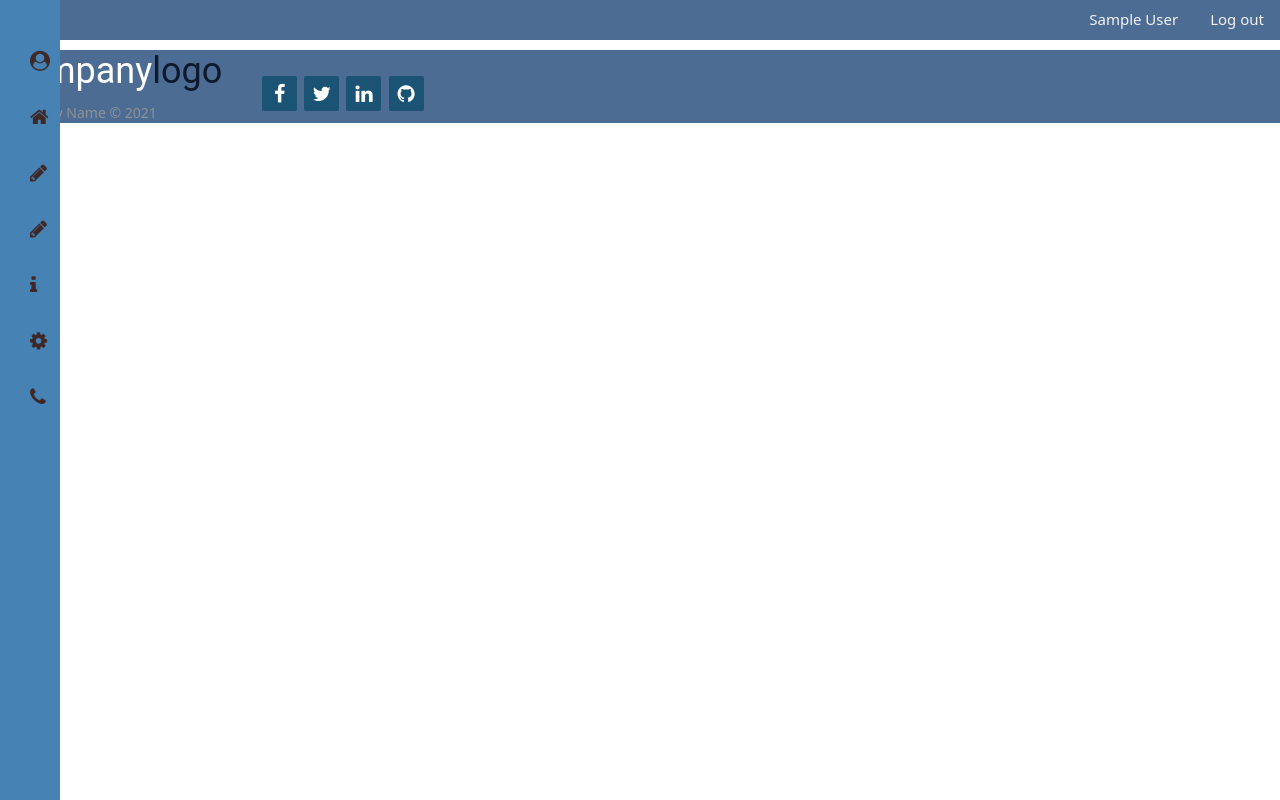
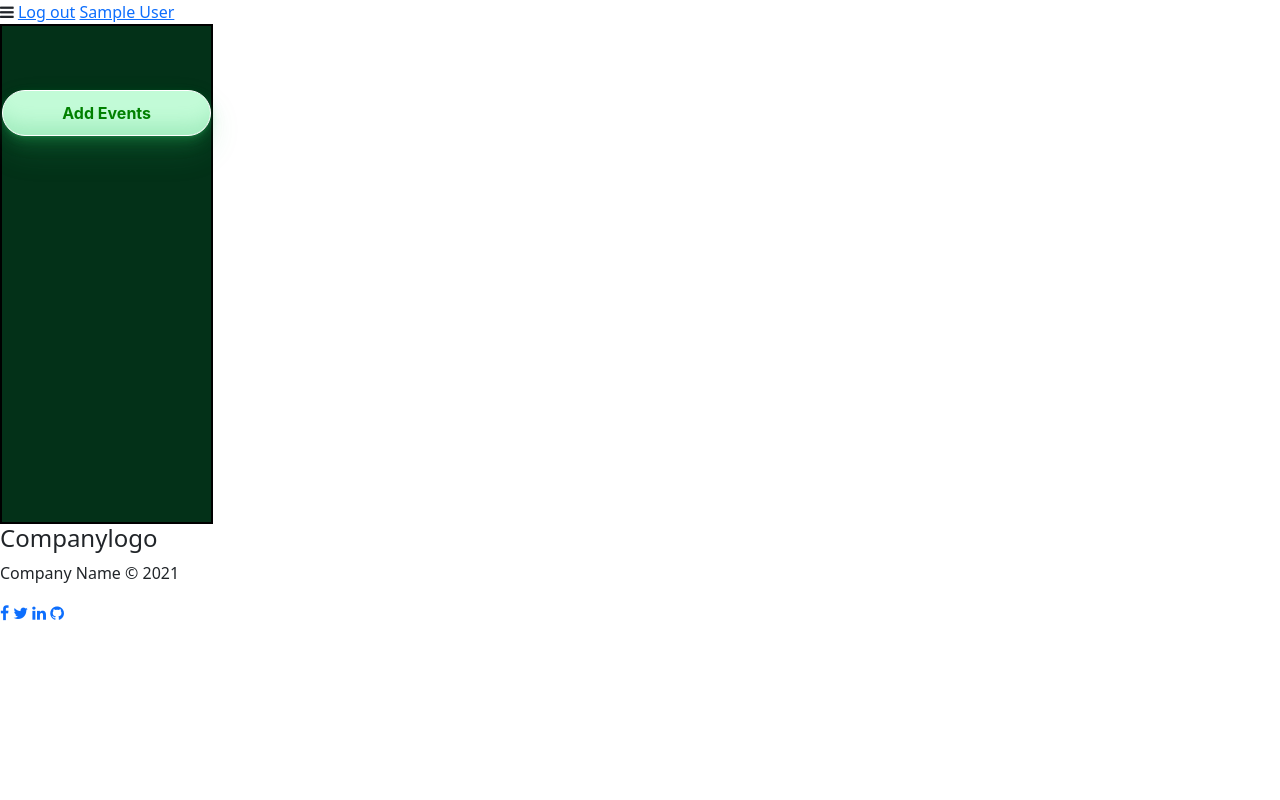
Before and after one commit to SAKSHI-GOYAL321/Social-Learning-, a PHP site: page /clubPage.php in a window 1280 px wide. Run offline with PHP 8.4, Linux system fonts and the light colour scheme; the visitor is signed in with stand-in values (Sample User, id 1); some libraries are stand-ins or nearby versions.

Commit message:
by aditi

```diff
--- a/clubPage.php
+++ b/clubPage.php
@@ -11,9 +11,10 @@
     <title>Dashboard</title>
     <link rel="stylesheet" href="css/bootstrap.min.css">
     <link rel="stylesheet" href="css/normalize.min.css">
-    <link rel="stylesheet" href="css/dashboard.css">
+
+    <link rel="stylesheet" href="css/clubPage.css">
     <!-- <link rel="stylesheet" href="css/clubDash.css"> -->
-    <link rel="stylesheet" href="css/sidenav.css">
+
     <link rel="stylesheet" href="css/resource.css">
     <link rel="stylesheet" href="https://cdnjs.cloudflare.com/ajax/libs/font-awesome/4.7.0/css/font-awesome.min.css">
     <link href='https://unpkg.com/boxicons@2.0.9/css/boxicons.min.css' rel='stylesheet'>
@@ -30,29 +31,49 @@
             </div>
         </div>
     </section>
-
-    <section id="side-nav">
+    <section id="clubpage">
 
 
-                <div class="Ham paddoff">
-                <div class="sidenav">
-                        <a href="profile.php" style="text-align: center;" class="tooltip"><i  class="fa fa-user-circle "></i><span class="tooltiptext"> Profile </span></a>
-                        <a href="dashboard.php" style="text-align: center; " class="tooltip"><i class="fa fa-home"></i><span class="tooltiptext"> Dashboard <span></a>
-                        <a href="blog.php"style="text-align: center;" class="tooltip"><i class="fa fa-pencil"></i><span class="tooltiptext">Blog</span></a>
-                        <a href="resourse.php" style="text-align: center;" class="tooltip"><i class="fa fa-pencil"></i><span class="tooltiptext">Resourse</span></a>
-                        <a href="#" style="text-align: center;" class="tooltip"><i class="fa fa-info"></i> <span class="tooltiptext">About</span></a>
-                        <a href="#"style="text-align: center;" class="tooltip"><i class=" fa fa-cog"></i><span class="tooltiptext">Services</span></a>
-                        <a href="#"style="text-align: center;" class="tooltip"><i class="fa fa-phone"></i><span class="tooltiptext" >Contact</span></a>
-                  </div>
+
+        <div class="col-sm-12 paddoff">
+            <div class="contain">
+                <div class="col-sm-2 paddoff">
+                    <div class="events">
+
+                         <a class="button-33" id="contact">Add Events</a>
+
+
+                                                <div id="contactForm">
+
+                                                <h1>Keep in touch!</h1>
+                                                <small>I'll get back to you as quickly as possible</small>
+
+                                                <form action="#">
+                                                    <input placeholder="Name" type="text" required />
+                                                    <input placeholder="Email" type="email" required />
+                                                    <input placeholder="Subject" type="text" required />
+                                                    <textarea class="comment" placeholder="Comment"></textarea>
+                                                    <input class="formBtn" type="submit" />
+                                                    <input class="formBtn" type="reset" />
+                                                </form>
+                                                </div>
+
+
+                    </div>
+
+
+
                 </div>
-        <div class="col-sm-12">
-            <div class="contain">
-                <div class="col-sm -2"></div>
-                <div class="col-sm -8"></div>
-                <div class="col-sm -2"></div>
+                <div class="col-sm-8">
+
+                </div>
+                <div class="col-sm -2">
+
+                </div>
 
 
         </div>
+</section>
 
 
 
@@ -79,6 +100,28 @@
             sidenav.classList.toggle("active");
             console.log("check3");
         }
+    </script>
+
+    <script type="text/javascript">
+
+
+$(function() {
+
+  // contact form animations
+  $('#contact').click(function() {
+    $('#contactForm').fadeToggle();
+  })
+  $(document).mouseup(function (e) {
+    var container = $("#contactForm");
+
+    if (!container.is(e.target) // if the target of the click isn't the container...
+        && container.has(e.target).length === 0) // ... nor a descendant of the container
+    {
+        container.fadeOut();
+    }
+  });
+
+});
     </script>
 </body>
 <footer class="footer-distributed">
--- /dev/null
+++ b/css/clubPage.css
@@ -0,0 +1,109 @@
+.events{
+    border: 2px solid black;
+    height:500px;
+    width:100%;
+    background-color: rgb(3, 49, 24);
+}
+/*css of button*/
+
+.button-33 {
+    background-color: #c2fbd7;
+    border-radius: 100px;
+    box-shadow: rgba(44, 187, 99, .2) 0 -25px 18px -14px inset,rgba(44, 187, 99, .15) 0 1px 2px,rgba(44, 187, 99, .15) 0 2px 4px,rgba(44, 187, 99, .15) 0 4px 8px,rgba(44, 187, 99, .15) 0 8px 16px,rgba(44, 187, 99, .15) 0 16px 32px;
+    color: green;
+    cursor: pointer;
+    display: inline-block;
+    font-family: CerebriSans-Regular,-apple-system,system-ui,Roboto,sans-serif;
+    padding: 7px 20px;
+    text-align: center;
+    text-decoration: none;
+    transition: all 250ms;
+    border: 0;
+    font-size: 16px;
+    margin:auto;
+    align-items: center;
+    width:100%;
+    margin-top:10px;
+    user-select: none;
+    -webkit-user-select: none;
+    touch-action: manipulation;
+  }
+
+  .button-33:hover {
+    box-shadow: rgba(44,187,99,.35) 0 -25px 18px -14px inset,rgba(44,187,99,.25) 0 1px 2px,rgba(44,187,99,.25) 0 2px 4px,rgba(44,187,99,.25) 0 4px 8px,rgba(44,187,99,.25) 0 8px 16px,rgba(44,187,99,.25) 0 16px 32px;
+    transform: scale(1.05) rotate(-1deg);
+  }
+
+  /*pop css*/
+
+
+  @import "https://fonts.googleapis.com/css?family=Raleway";
+  * { box-sizing: border-box; }
+
+
+  #contact {
+    -webkit-user-select: none; /* Chrome/Safari */
+    -moz-user-select: none; /* Firefox */
+    -ms-user-select: none; /* IE10+ */
+    margin: 4em auto;
+
+    line-height: 30px;
+
+    font-weight: 700;
+    text-align: center;
+    cursor: pointer;
+    border: 1px solid white;
+  }
+
+  #contact:hover { background: #666; }
+  #contact:active { background: #444; }
+
+  #contactForm {
+    display: none;
+
+    border: 6px solid salmon;
+    padding: 2em;
+    width: 400px;
+    text-align: center;
+    background: #fff;
+    position: fixed;
+    top:50%;
+    left:50%;
+    transform: translate(-50%,-50%);
+    -webkit-transform: translate(-50%,-50%)
+
+  }
+
+  input {
+    margin: .8em auto;
+    font-family: inherit;
+    text-transform: inherit;
+    font-size: inherit;
+
+    display: block;
+    width: 280px;
+    padding: .4em;
+  }
+.comment{
+   height: 80px;
+  resize: none;
+  margin: .8em auto;
+  font-family: inherit;
+  text-transform: inherit;
+  font-size: inherit;
+
+  display: block;
+  width: 280px;
+  padding: .4em;}
+
+  .formBtn {
+    width: 140px;
+    display: inline-block;
+
+    background: teal;
+    color: #fff;
+    font-weight: 100;
+    font-size: 1.2em;
+    border: none;
+    height: 30px;
+  }
```
Also changed, not shown: eventsform.php (added, +33 -0 lines).
